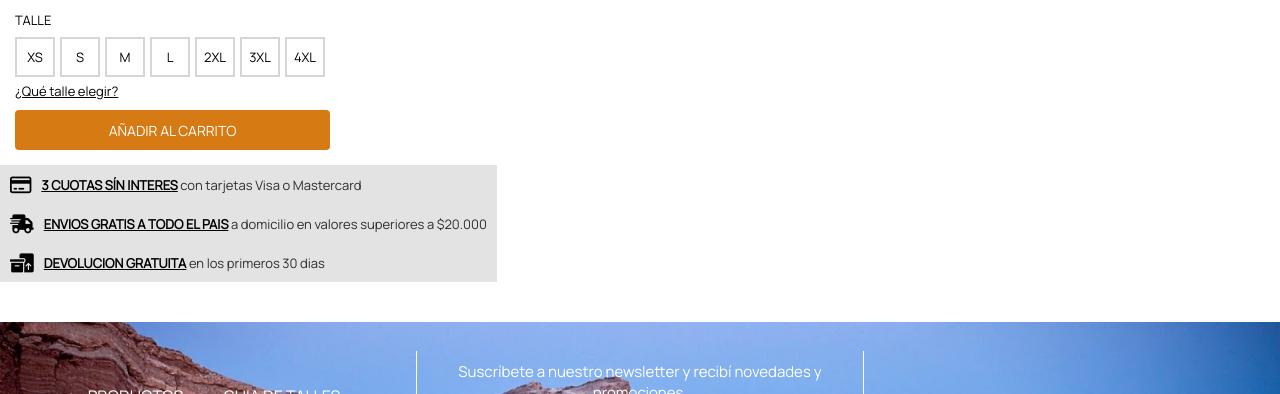
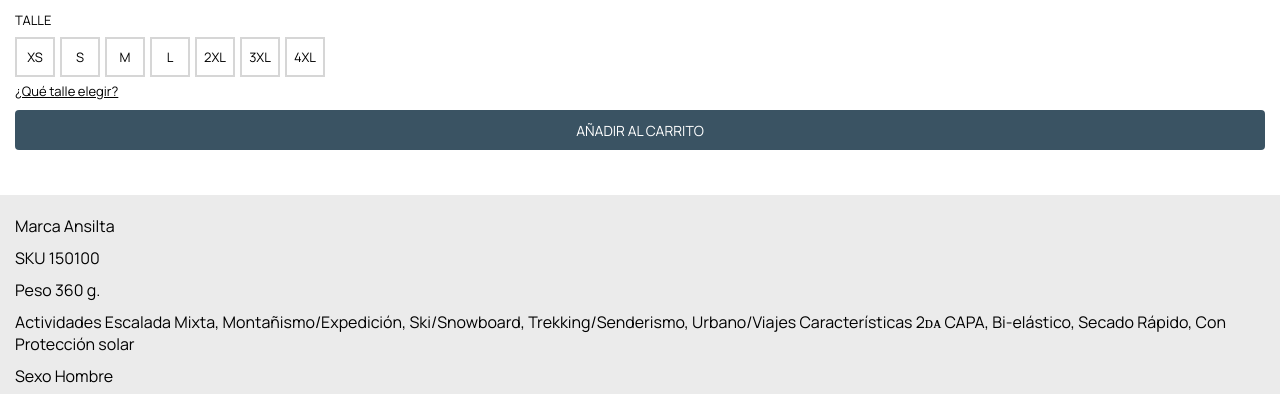
Before and after one commit to NicBello/NicBello.github.io, a plain HTML site: page pages/shopitem.html in a window 1280 px wide. Shown: the part 716-1110 px from the top of the page. Drawn offline with Linux system fonts and the light colour scheme; a web font is replaced by a local one.

Commit message:
agregado de descripcion

```diff
--- a/pages/shopitem.html
+++ b/pages/shopitem.html
@@ -80,6 +80,7 @@
         </div>
 
 
+
         <div class="color__size__shop">
             <div class="colorselec__box">
                 <span>COLOR</span>
@@ -115,6 +116,38 @@
 
         </div>
 
+        <div class="description__shop">
+            <div>
+                Marca Ansilta
+            </div>
+
+            <div>
+                SKU 150100
+            </div>
+
+            <div>
+                Peso 360 g.
+            </div>
+
+            <div>
+                Actividades Escalada Mixta,  Montañismo/Expedición,  Ski/Snowboard,  Trekking/Senderismo,  Urbano/Viajes
+            Características 2ᴅᴀ CAPA,  Bi-elástico,  Secado Rápido,  Con Protección solar
+            </div>
+
+            <div>
+                Sexo Hombre
+            </div>
+
+            <div>
+                TecnologÍas POLARTEC® Power Dry
+            </div>
+
+            <div>
+                CampaÑas Temporales Actividades aeróbicas
+            </div>
+
+    </div>
+
         <div class="envios__shop">
 
             <div class="box__ship ">
@@ -135,6 +168,9 @@
 
       </section>
 
+      <section class="other__product">
+        <div></div>
+      </section>
 
     </main>
     <footer class="footer__background">
--- a/src/scss/_header.scss
+++ b/src/scss/_header.scss
@@ -61,7 +61,7 @@ header{
         }
 
         .hamburguesa{
-            width: 20%;
+            width: 55px;
             padding-left: 8px;
 
             @media (min-width: 480px){
--- a/src/scss/_shopitem.scss
+++ b/src/scss/_shopitem.scss
@@ -10,9 +10,6 @@
             align-self: center;
 
         }
-    }
-
-
         .opiniones__textbox__shop{
             width: 100%;
             a{
@@ -35,7 +32,6 @@
         .price__description__shop{
 
             padding: 15px;
-
             span{
                 margin-top: 15px;
                 margin-bottom: 15px;
@@ -91,22 +87,38 @@
                 }
         }
 
+        .description__shop{
+            margin-top: 30px;
+            margin-bottom: 30px;
+            width: 100%;
+            height: auto;
+            display: flex;
+            flex-direction: column;
+            background-color: rgb(235, 235, 235);
+            text-align: start;
+            padding: 15px;
+
+            div{
+                margin: 5px 0px;
+            }
+
+
+        }
 
         .color__size__shop{
             display: flex;
             flex-direction: column;
             padding: 15px;
+            width: 100%;
+
+
 
 
 
             .colorselec__box{
                 display: flex;
                 align-items: center;
-
                 font-size: 13px;
-
-
-
 
                 span{
                     padding-right: 20px;
@@ -120,12 +132,12 @@
                 display: flex;
                 width: 100%;
                 justify-content: center;
+
                 img{
                     border: solid red;
                     width: 50px;
                     height: 50px;
                     margin: 0px 8px;
-
 
                 }
             }
@@ -139,18 +151,14 @@
                 font-size: 13px;
                 margin-top: 15px;
 
-
-
-
                 .talle__boxselect{
                     text-align: left;
-
-
 
 
                     a{
                         text-decoration: none;
                         color: black;
+
                     }
 
                     .qt{
@@ -163,12 +171,9 @@
 
                     ul{
                         display: flex;
-
                         list-style: none;
                         flex-wrap: wrap;
                         width: 100%;
-
-
 
                         li{
 
@@ -184,6 +189,8 @@
                             &:hover{
                                 border: solid 2px #D67A13;
                             }
+
+
 
                         }
 
@@ -206,9 +213,8 @@
                    width: 100%;
 
 
-            //    padding: 10px 73px;
-            //    background-color: #3A5363;
-               background-color: #D67A13;
+
+                   background-color: #3A5363;
                    color: rgb(255, 255, 255);
                    border: none;
                    font-size: 14px;
@@ -230,7 +236,7 @@
                 margin: 10px;
                 display: flex;
                 align-items: center;
-
+                font-weight: 500;
 
                 i{
                     font-size: 19px;
@@ -243,8 +249,15 @@
                 }
 
                 span{
-                color: rgb(46, 46, 46);
-                font-weight: 500;
+                    color: rgb(46, 46, 46);}
                 }
+
+
             }
+
     }
+
+.other__product{
+    width: 100%;
+    margin-top: 20px;
+}
```
Also changed, not shown: assets/css/style.css. Lines whose indentation alone changed are shown as unchanged.
